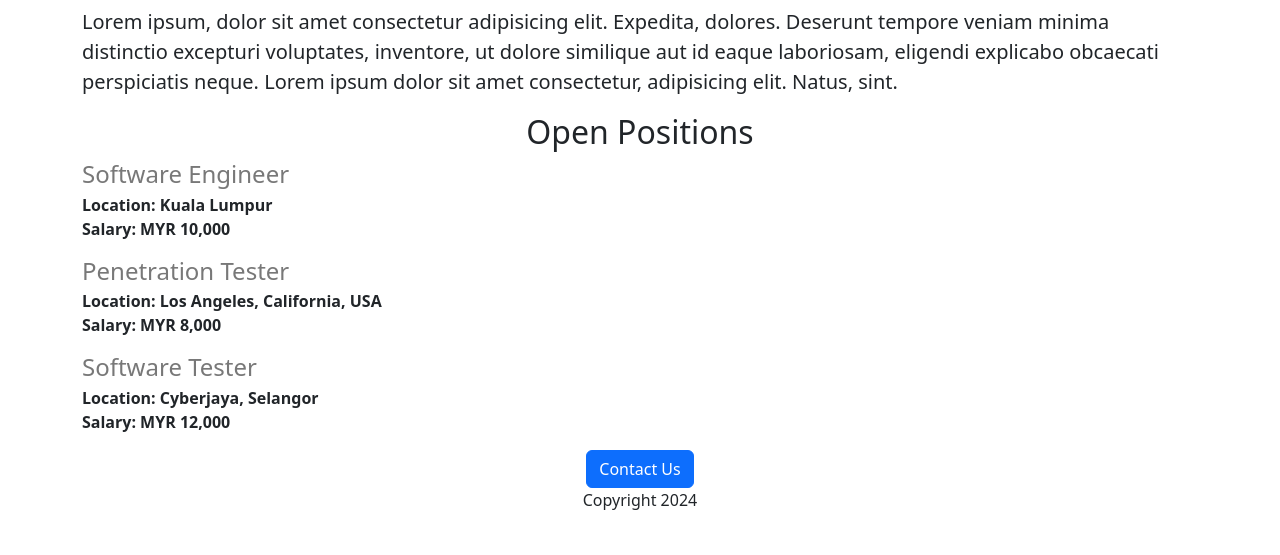
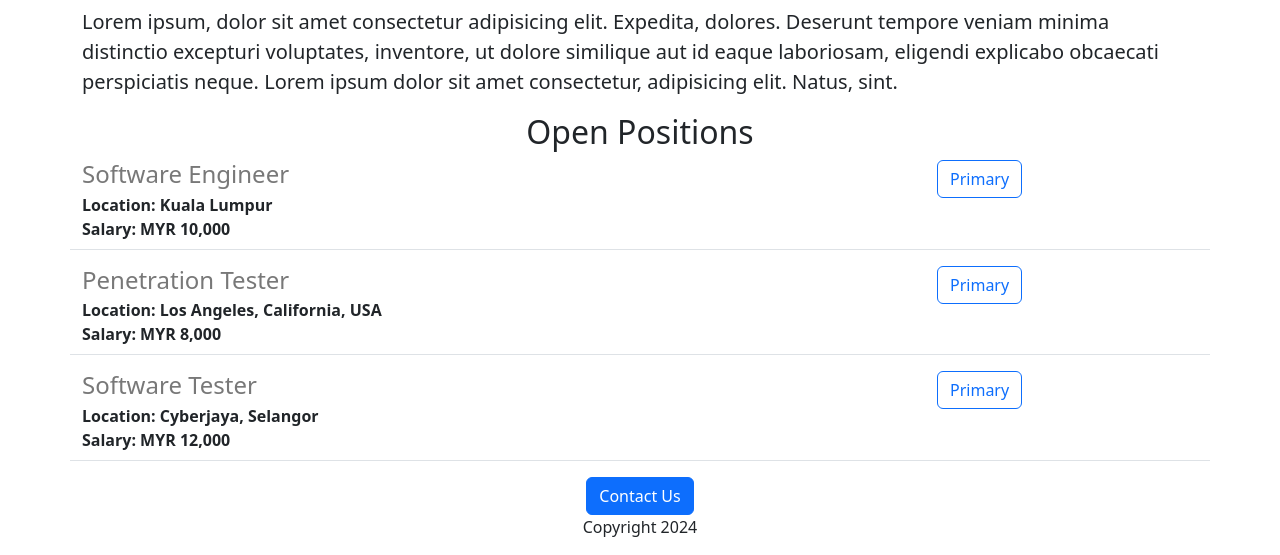
Before and after one commit to CaedusSolo/flask-tutorial, a Flask app: page / in a window 1280 px wide. Shown: the part 479-1034 px from the top of the page. Before the commit the page ends 989 px from the top, so only its background shows below. Run offline with Flask 3, Linux system fonts and the light colour scheme.

Commit message:
implemented dynamic rendering with templates
using jobs list as some dummy data for now

```diff
--- a/templates/index.html
+++ b/templates/index.html
@@ -38,19 +38,7 @@
       <h2 class="text-center">Open Positions</h2>
       <div>
         {% for job in jobs %}
-        <div style="margin-bottom: 16px">
-          <h4 style="color: rgb(120, 120, 120); margin-bottom: 4px">
-            {{job['title']}}
-          </h4>
-          <div>
-            <b>Location: {{job['location']}}</b>
-          </div>
-          {% if 'salary' in job %}
-          <div>
-            <b>Salary: {{job['salary']}}</b>
-          </div>
-          {% endif %}
-        </div>
+        {% include "jobitem.html" %}
         {% endfor %}
       </div>
       <div class="text-center">
--- /dev/null
+++ b/templates/jobitem.html
@@ -0,0 +1,18 @@
+<div style="margin-bottom: 16px; padding-bottom: 8px" class="border-bottom row">
+  <div class="col-9">
+    <h4 style="color: rgb(120, 120, 120); margin-bottom: 4px">
+      {{job['title']}}
+    </h4>
+    <div>
+      <b>Location: {{job['location']}}</b>
+    </div>
+    {% if 'salary' in job %}
+    <div>
+      <b>Salary: {{job['salary']}}</b>
+    </div>
+    {% endif %}
+  </div>
+  <div class="col-3">
+    <button type="button" class="btn btn-outline-primary">Primary</button>
+  </div>
+</div>
```
